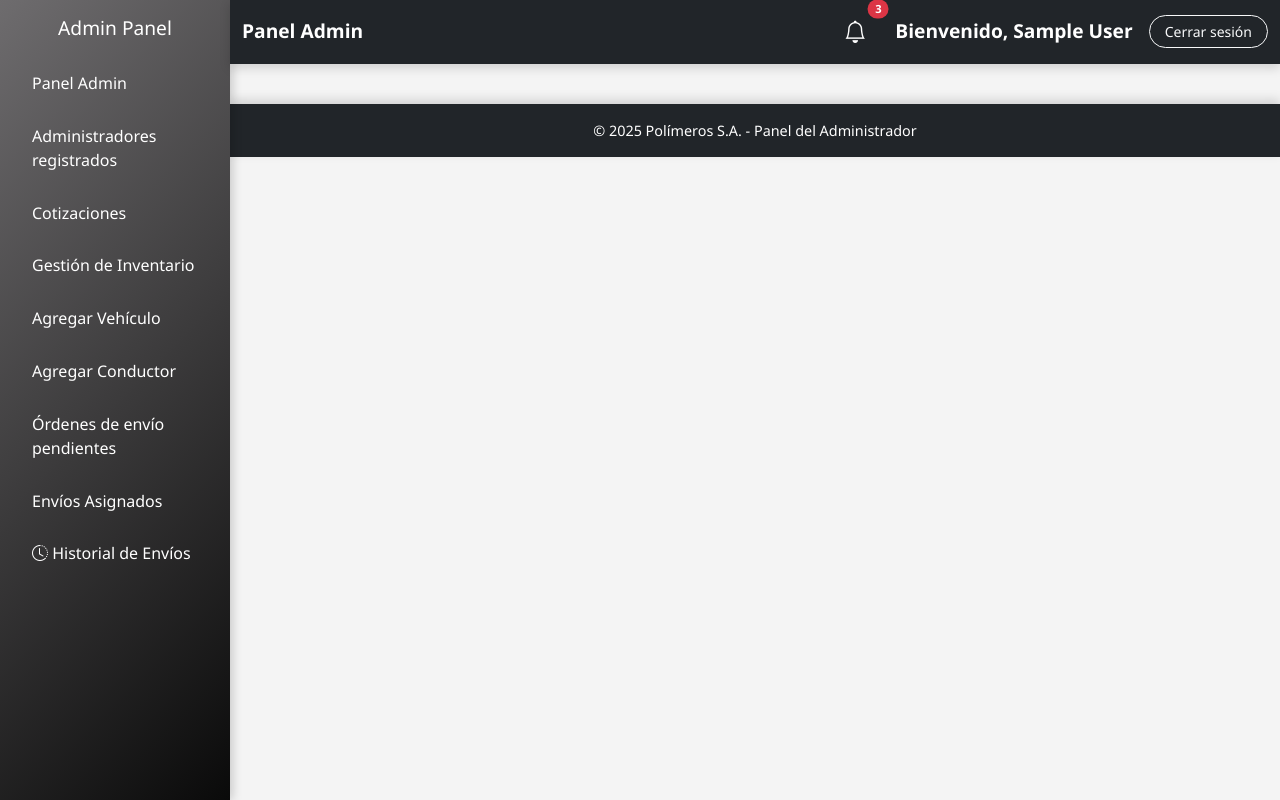
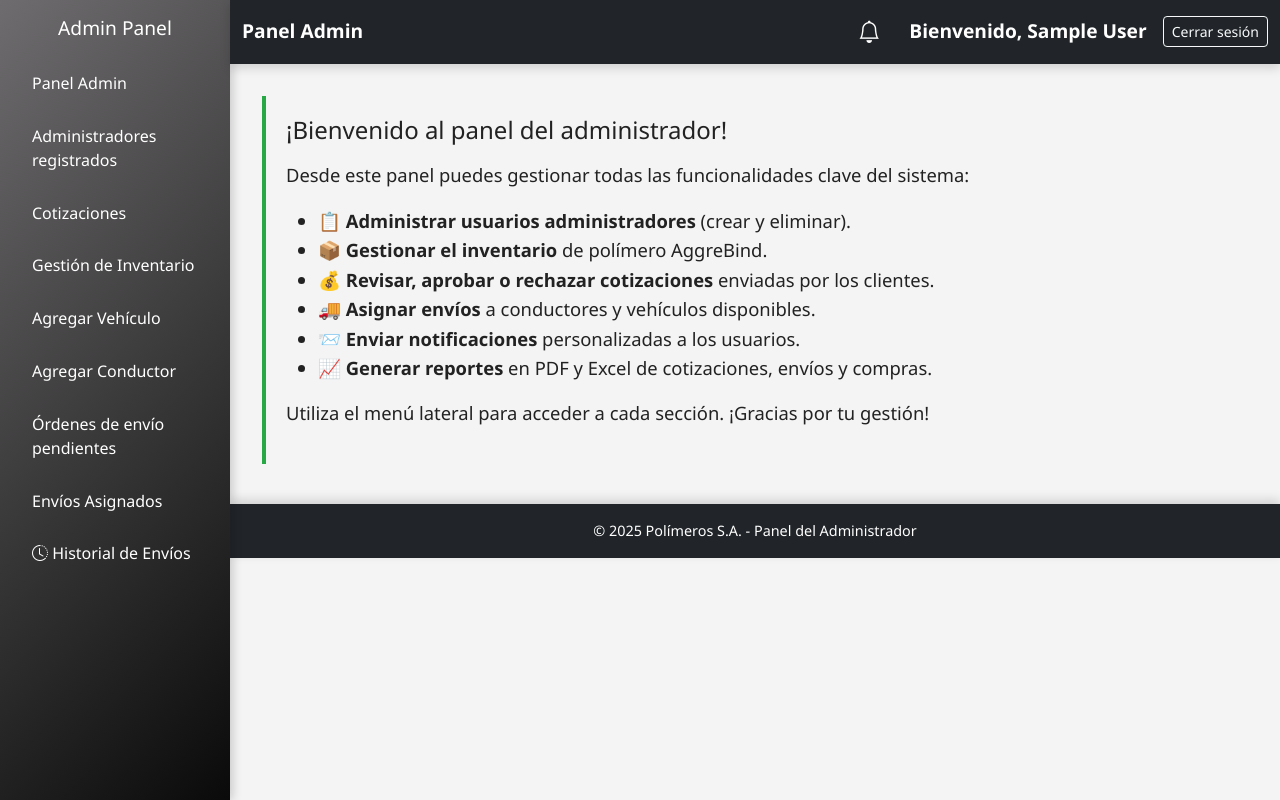
Before and after one commit to AndresAcosta448/polimero_web, a Flask app: page /admin/panel in a window 1280 px wide. Run offline with Flask 3, Linux system fonts and the light colour scheme; the visitor is signed in with stand-in values (Sample User, id 1); data that the repository does not hold is empty.

Commit message:
Descripción de tus cambios

```diff
--- a/app.py
+++ b/app.py
@@ -177,17 +177,18 @@ def compras_pdf():
 def get_db_connection():
     try:
         conn = mysql.connector.connect(
-            host=os.getenv('DB_HOST'),
-            port=int(os.getenv('DB_PORT', 23787)),
-            user=os.getenv('DB_USER'),
-            password=os.getenv('DB_PASSWORD'),
-            database=os.getenv('DB_NAME')
+            host='localhost',
+            port=3306,
+            user='root',
+            password='',
+            database='polimero_db'
         )
-        print(f"✅ Conectado a base: {os.getenv('DB_NAME')}")
+        print("✅ Conectado a la base de datos local")
         return conn
     except Error as e:
         print(f"[Error] No se pudo conectar a MySQL: {e}")
         return None
+
 
 
 
@@ -289,6 +290,58 @@ def historial_envios():
 # ----------------------------------------------------
 #  RUTAS DE CLIENTE (Cotizaciones Habilitadas y Pago)
 # ----------------------------------------------------
+
+@app.route('/rechazar_cotizacion/<int:id>', methods=['POST'])
+def rechazar_cotizacion(id):
+    if session.get('rol') != 'admin':
+        flash('Acceso denegado', 'danger')
+        return redirect(url_for('login'))
+
+    motivo = request.form.get('motivo', '').strip()
+    if not motivo:
+        flash('Debes escribir el motivo del rechazo.', 'warning')
+        return redirect(url_for('ver_cotizaciones'))
+
+    # Obtener correo y datos del cliente
+    conn = get_db_connection()
+    cur  = conn.cursor(dictionary=True)
+    cur.execute("""
+        SELECT u.correo, u.nombre, u.apellido
+        FROM cotizaciones c
+        JOIN usuarios u ON c.cliente_id = u.id
+        WHERE c.id = %s
+    """, (id,))
+    cliente = cur.fetchone()
+
+    if not cliente:
+        cur.close(); conn.close()
+        flash('Cotización no encontrada.', 'danger')
+        return redirect(url_for('ver_cotizaciones'))
+
+    # Eliminar cotización
+    cur.execute("DELETE FROM cotizaciones WHERE id = %s", (id,))
+    conn.commit()
+    cur.close()
+    conn.close()
+
+    # Enviar correo con motivo del rechazo
+    msg = Message(
+        subject="Cotización Rechazada - Polímeros S.A.",
+        recipients=[cliente['correo']]
+    )
+    msg.body = (
+        f"Hola {cliente['nombre']} {cliente['apellido']},\n\n"
+        f"Tu cotización #{id} ha sido rechazada por el siguiente motivo:\n\n"
+        f"{motivo}\n\n"
+        "Puedes realizar una nueva solicitud cuando desees.\n\n"
+        "Atentamente,\nPolímeros S.A."
+    )
+    mail.send(msg)
+
+    flash(f'Cotización #{id} rechazada correctamente y correo enviado al cliente.', 'success')
+    return redirect(url_for('ver_cotizaciones'))
+
+
 
 
 
--- a/templates/admin_panel.html
+++ b/templates/admin_panel.html
@@ -3,12 +3,8 @@
 <head>
   <meta charset="UTF-8">
   <title>Panel del Administrador</title>
-  <link
-    href="https://cdn.jsdelivr.net/npm/bootstrap@5.3.0/dist/css/bootstrap.min.css"
-    rel="stylesheet"
-  >
-  <link rel="stylesheet" href="https://cdn.jsdelivr.net/npm/bootstrap-icons@1.10.5/font/bootstrap-icons.css">
-
+  <link href="https://cdn.jsdelivr.net/npm/bootstrap@5.3.0/dist/css/bootstrap.min.css" rel="stylesheet">
+  <link href="https://cdn.jsdelivr.net/npm/bootstrap-icons@1.10.5/font/bootstrap-icons.css" rel="stylesheet">
 
   <style>
     :root {
@@ -28,92 +24,23 @@
     }
 
     .navbar {
-    background-color: #212529; /* gris carbón */
-    box-shadow: 0 4px 10px rgba(0, 0, 0, 0.15);
+      background-color: #212529;
+      box-shadow: 0 4px 10px var(--sombra);
     }
 
-    .navbar-brand,
-    .navbar-text {
+    .navbar-brand, .navbar-text {
       font-weight: 600;
       font-size: 1.2rem;
     }
 
-    .card {
-      background: var(--blanco);
-      border-radius: 12px;
-      box-shadow: 0 10px 20px var(--sombra);
-      transition: transform 0.4s ease, box-shadow 0.4s ease;
-      overflow: hidden;
-      position: relative;
-      margin-bottom: 30px;
-      height: 100%;
-    }
-
-    .card:hover {
-      transform: translateY(-10px) scale(1.02);
-      box-shadow: 0 20px 30px var(--sombra);
-    }
-
-    .card::before {
-      content: "";
-      position: absolute;
-      top: -50%;
-      left: -50%;
-      width: 200%;
-      height: 200%;
-      background: rgba(255, 255, 255, 0.05);
-      transform: rotate(25deg);
-      opacity: 0;
-      transition: opacity 0.5s;
-    }
-
-    .card:hover::before {
-      opacity: 1;
-      animation: shine 2s linear infinite;
-    }
-
-    @keyframes shine {
-      0% { transform: rotate(25deg) translate(-100%, -100%); }
-      100% { transform: rotate(25deg) translate(100%, 100%); }
-    }
-
-    .card-title {
-      color: var(--verde);
-      font-size: 1.5rem;
-      font-weight: bold;
-      margin-bottom: 10px;
-    }
-
-    .card-text {
-      font-size: 1rem;
-      color: var(--gris-texto);
-    }
-
-    .btn-gestionar-admins {
-      display: inline-block;
-      padding: 10px 20px;
-      margin-top: 15px;
-      background: var(--verde-gradiente);
-      color: var(--blanco);
-      text-decoration: none;
-      border: none;
-      border-radius: 25px;
-      font-size: 1rem;
-      cursor: pointer;
-      box-shadow: 0 4px 10px rgba(0, 0, 0, 0.2);
-      transition: background 0.3s ease, transform 0.2s ease;
-    }
-
-    .btn-gestionar-admins:hover {
-      background: linear-gradient(135deg, var(--verde-hover), #28a745);
-      transform: translateY(-2px);
-    }
-
-    .card-body {
-      display: flex;
-      flex-direction: column;
-      justify-content: space-between;
-      height: 100%;
+    .info-admin {
+      font-size: 1.15rem;
+      color: #222;
+      background-color: transparent;
+      padding: 20px;
+      border-left: 4px solid #28a745;
+      margin: 2rem;
+      line-height: 1.6;
     }
 
     footer {
@@ -125,55 +52,23 @@
       padding: 1rem 0;
       margin-top: 40px;
     }
-
-    .badge {
-      font-size: 0.7rem;
-      font-weight: bold;
-    }
-
-    .btn-outline-light {
-      border-radius: 20px;
-      padding: 5px 15px;
-      transition: background 0.3s, color 0.3s;
-    }
-
-    .btn-outline-light:hover {
-      background: var(--blanco);
-      color: var(--verde-hover);
-    }
-
-    .row {
-      display: flex;
-      flex-wrap: wrap;
-      gap: 1rem;
-    }
   </style>
 </head>
 
 <body>
-  <!-- Contenedor principal usando Flexbox -->
   <div class="d-flex">
-    <!-- Sidebar -->
     {% include 'sidebar.html' %}
-
-    <!-- Contenido principal -->
     <div class="flex-fill">
 
-
+      <!-- Barra de navegación -->
       <nav class="navbar navbar-expand-lg navbar-dark">
   <div class="container-fluid">
     <span class="navbar-brand">Panel Admin</span>
-
     <div class="d-flex align-items-center">
-            <!-- Botón de campana -->
-            <a href="{{ url_for('enviar_notificaciones') }}" class="btn position-relative text-white me-3">
+      <!-- Campanita SIN número -->
+      <a href="{{ url_for('enviar_notificaciones') }}" class="btn text-white me-3">
         <i class="bi bi-bell" style="font-size: 1.4rem;"></i>
-              <span class="position-absolute top-0 start-100 translate-middle badge rounded-pill bg-danger">
-                3
-                <span class="visually-hidden">nuevas notificaciones</span>
-              </span>
       </a>
-
       <span class="navbar-text text-white me-3">Bienvenido, {{ nombre }}</span>
       <a href="{{ url_for('logout') }}" class="btn btn-outline-light btn-sm">Cerrar sesión</a>
     </div>
@@ -181,10 +76,26 @@
 </nav>
 
 
+      <!-- Información sobre el rol del admin -->
+      <div class="info-admin">
+        <h4 class="mb-3">¡Bienvenido al panel del administrador!</h4>
+        <p>Desde este panel puedes gestionar todas las funcionalidades clave del sistema:</p>
+        <ul>
+          <li>📋 <strong>Administrar usuarios administradores</strong> (crear y eliminar).</li>
+          <li>📦 <strong>Gestionar el inventario</strong> de polímero AggreBind.</li>
+          <li>💰 <strong>Revisar, aprobar o rechazar cotizaciones</strong> enviadas por los clientes.</li>
+          <li>🚚 <strong>Asignar envíos</strong> a conductores y vehículos disponibles.</li>
+          <li>📨 <strong>Enviar notificaciones</strong> personalizadas a los usuarios.</li>
+          <li>📈 <strong>Generar reportes</strong> en PDF y Excel de cotizaciones, envíos y compras.</li>
+        </ul>
+        <p>Utiliza el menú lateral para acceder a cada sección. ¡Gracias por tu gestión!</p>
+      </div>
+
       <!-- Footer -->
       <footer class="bg-dark text-white text-center py-3">
         &copy; 2025 Polímeros S.A. - Panel del Administrador
       </footer>
+
     </div>
   </div>
 </body>
--- a/templates/cliente/confirmacion_pago.html
+++ b/templates/cliente/confirmacion_pago.html
@@ -36,7 +36,9 @@
     <hr>
     <p>Un administrador coordinará el envío del polímero a la brevedad.</p>
     <p>Revisa tu correo electrónico para más detalles.</p>
-    <a href="../calculadora.html" class="boton-volver">← Volver al inicio</a>
+            <a class="boton-volver" href="{{ url_for('calculadora') }}">
+      ← Volver
+    </a>
   </div>
 </body>
 </html>
```
Also changed, not shown: templates/gestionar_admins.html (+17 -10 lines), templates/ver_cotizaciones.html (+67 -38 lines). Lines whose indentation alone changed are shown as unchanged.
